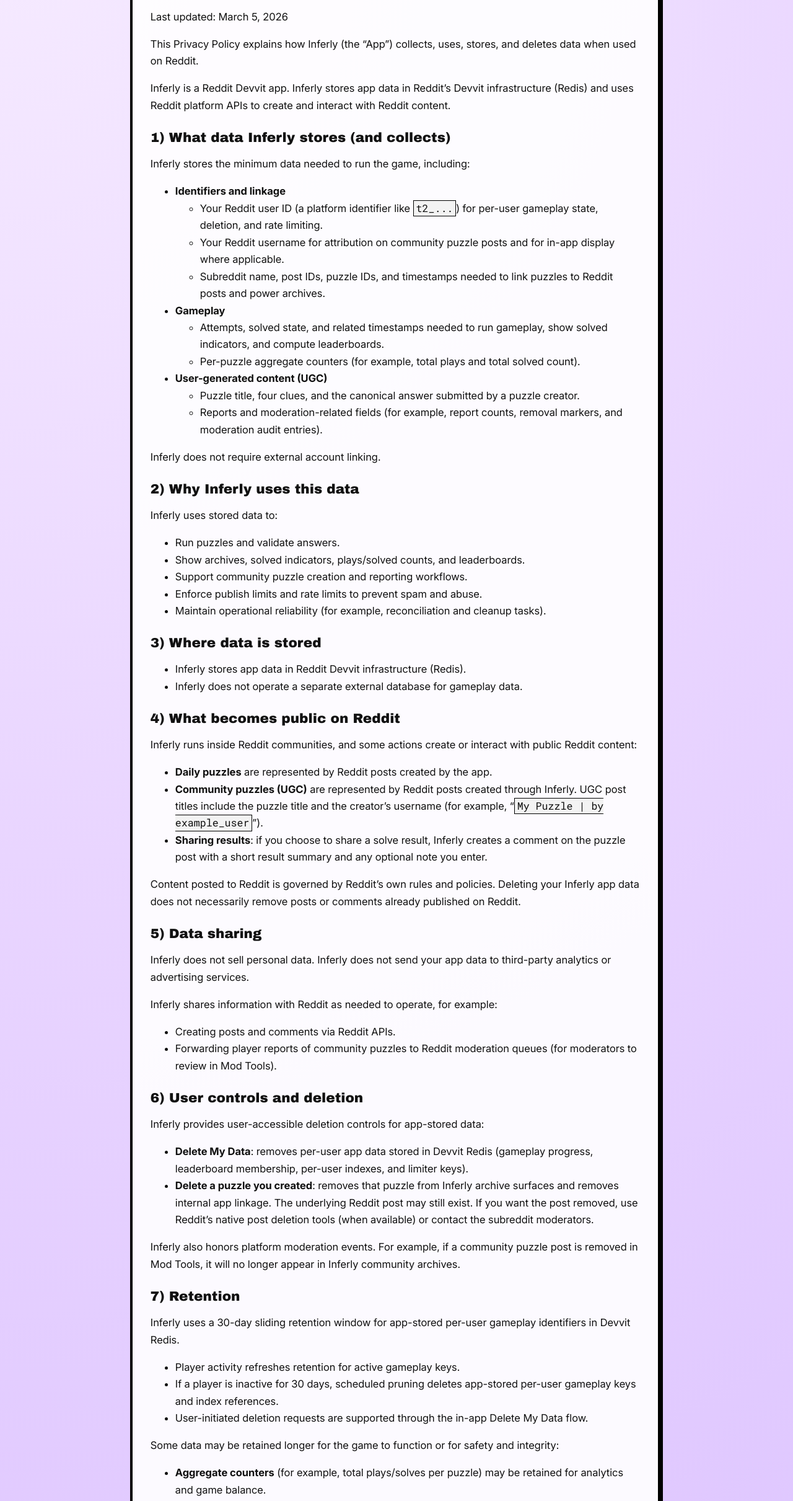
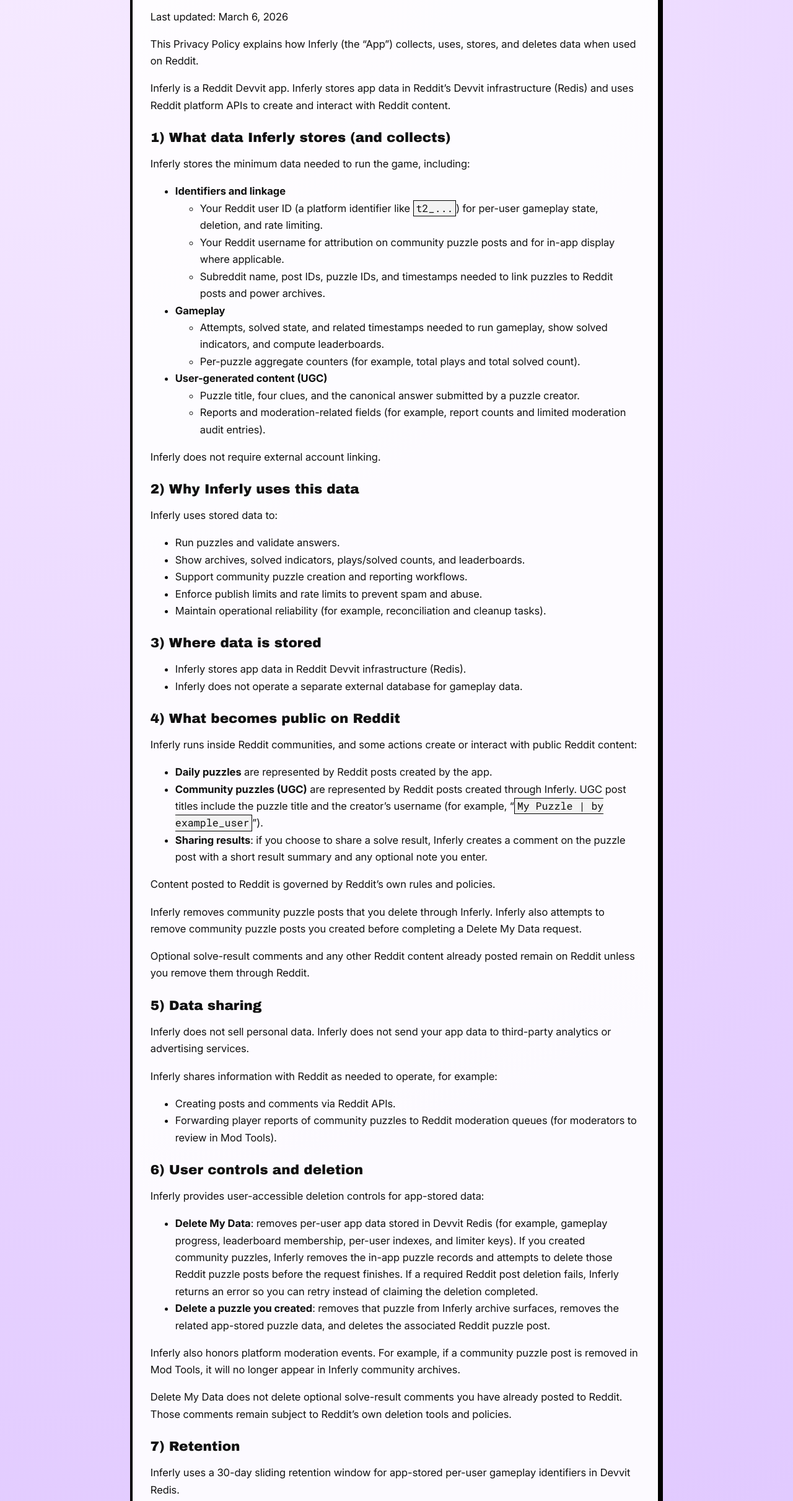
Before and after one commit to errdev254/inferly-legal, a website built with Vite: page privacy.html in a window 1280 px wide. Shown: the part 160-2581 px from the top of the page at 62% size. Built offline with nearby package versions, Linux system fonts and the light colour scheme.

Commit message:
Sync legal site content with Inferly policies

```diff
--- a/privacy.html
+++ b/privacy.html
@@ -17,7 +17,7 @@
       </header>
       <article class="panel content">
         <h1>Inferly Privacy Policy</h1>
-<p>Last updated: March 5, 2026</p>
+<p>Last updated: March 6, 2026</p>
 <p>This Privacy Policy explains how Inferly (the “App”) collects, uses, stores, and deletes data when used on Reddit.</p>
 <p>Inferly is a Reddit Devvit app. Inferly stores app data in Reddit’s Devvit infrastructure (Redis) and uses Reddit platform APIs to create and interact with Reddit content.</p>
 <h2>1) What data Inferly stores (and collects)</h2>
@@ -39,7 +39,7 @@
 <li><strong>User-generated content (UGC)</strong>
 <ul>
 <li>Puzzle title, four clues, and the canonical answer submitted by a puzzle creator.</li>
-<li>Reports and moderation-related fields (for example, report counts, removal markers, and moderation audit entries).</li>
+<li>Reports and moderation-related fields (for example, report counts and limited moderation audit entries).</li>
 </ul>
 </li>
 </ul>
@@ -65,7 +65,9 @@
 <li><strong>Community puzzles (UGC)</strong> are represented by Reddit posts created through Inferly. UGC post titles include the puzzle title and the creator’s username (for example, “<code>My Puzzle | by example_user</code>”).</li>
 <li><strong>Sharing results</strong>: if you choose to share a solve result, Inferly creates a comment on the puzzle post with a short result summary and any optional note you enter.</li>
 </ul>
-<p>Content posted to Reddit is governed by Reddit’s own rules and policies. Deleting your Inferly app data does not necessarily remove posts or comments already published on Reddit.</p>
+<p>Content posted to Reddit is governed by Reddit’s own rules and policies.</p>
+<p>Inferly removes community puzzle posts that you delete through Inferly. Inferly also attempts to remove community puzzle posts you created before completing a Delete My Data request.</p>
+<p>Optional solve-result comments and any other Reddit content already posted remain on Reddit unless you remove them through Reddit.</p>
 <h2>5) Data sharing</h2>
 <p>Inferly does not sell personal data. Inferly does not send your app data to third-party analytics or advertising services.</p>
 <p>Inferly shares information with Reddit as needed to operate, for example:</p>
@@ -76,10 +78,11 @@
 <h2>6) User controls and deletion</h2>
 <p>Inferly provides user-accessible deletion controls for app-stored data:</p>
 <ul>
-<li><strong>Delete My Data</strong>: removes per-user app data stored in Devvit Redis (gameplay progress, leaderboard membership, per-user indexes, and limiter keys).</li>
-<li><strong>Delete a puzzle you created</strong>: removes that puzzle from Inferly archive surfaces and removes internal app linkage. The underlying Reddit post may still exist. If you want the post removed, use Reddit’s native post deletion tools (when available) or contact the subreddit moderators.</li>
+<li><strong>Delete My Data</strong>: removes per-user app data stored in Devvit Redis (for example, gameplay progress, leaderboard membership, per-user indexes, and limiter keys). If you created community puzzles, Inferly removes the in-app puzzle records and attempts to delete those Reddit puzzle posts before the request finishes. If a required Reddit post deletion fails, Inferly returns an error so you can retry instead of claiming the deletion completed.</li>
+<li><strong>Delete a puzzle you created</strong>: removes that puzzle from Inferly archive surfaces, removes the related app-stored puzzle data, and deletes the associated Reddit puzzle post.</li>
 </ul>
 <p>Inferly also honors platform moderation events. For example, if a community puzzle post is removed in Mod Tools, it will no longer appear in Inferly community archives.</p>
+<p>Delete My Data does not delete optional solve-result comments you have already posted to Reddit. Those comments remain subject to Reddit’s own deletion tools and policies.</p>
 <h2>7) Retention</h2>
 <p>Inferly uses a 30-day sliding retention window for app-stored per-user gameplay identifiers in Devvit Redis.</p>
 <ul>
@@ -89,8 +92,8 @@
 </ul>
 <p>Some data may be retained longer for the game to function or for safety and integrity:</p>
 <ul>
-<li><strong>Aggregate counters</strong> (for example, total plays/solves per puzzle) may be retained for analytics and game balance.</li>
-<li><strong>Moderation audit entries</strong> may be retained to provide a minimal trace of moderation and deletion actions.</li>
+<li><strong>Aggregate counters</strong> (for example, total plays/solves for active puzzles) may be retained for gameplay surfaces and ranking.</li>
+<li><strong>Moderation audit entries</strong> may be retained to provide a minimal trace of moderation actions. Inferly does not intentionally keep deleted creator identifiers inside delete-action audit rows.</li>
 </ul>
 <h2>8) Security</h2>
 <p>Inferly uses platform-provided controls and follows least-privilege app permissions for required features.</p>
```
Also changed, not shown: PRIVACY_POLICY.md (+13 -7 lines), TERMS.md (+5 -2 lines), terms.html (+4 -2 lines).
